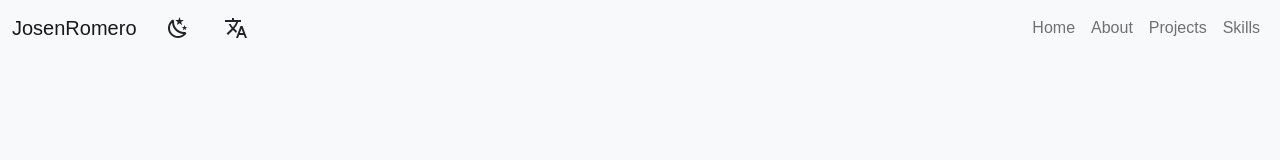
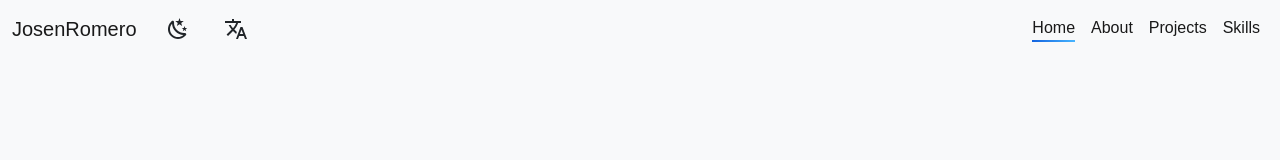
Before and after one commit to JosenRomero/My_Portfolio, a React (Create React App) app: page / in a window 1280 px wide. Shown: the top 160 px of the page. Built offline with nearby package versions, Linux system fonts and the light colour scheme.

Commit message:
add useScrollspy hook

```diff
--- a/src/App.css
+++ b/src/App.css
@@ -59,3 +59,29 @@ section {
     color: #f5f5f5;
     background-color: #191919;
 }
+
+.nav-link {
+    color: rgba(0,0,0,.9) !important;
+}
+
+nav .navbar-nav>a:after {
+    display: block;
+    width: 0;
+    height: 2px;
+    background: linear-gradient(to right, #1363DF 0%, #47B5FF 100%);
+    content: "";
+    transition: width 0.2s;
+}
+
+nav .navbar-nav>a:hover:after {
+    width: 100%;
+}
+
+nav .navbar-nav>.blueActive:after {
+    display: block !important;
+    width: 100% !important;
+    height: 2px !important;
+    background: linear-gradient(to right, #1363DF 0%, #47B5FF 100%) !important;
+    content: "" !important;
+    transition: width 0.2s !important;
+}
--- a/src/components/Menu.jsx
+++ b/src/components/Menu.jsx
@@ -12,11 +12,15 @@ import { ThemeContext } from '../context/theme-context';
 import { mdiWhiteBalanceSunny } from '@mdi/js';
 import { mdiWeatherNight } from '@mdi/js';
 
+import { useScrollspy } from '../hooks/useScrollspy';
+
 const Menu = () => {
 
     const { t, i18n } = useTranslation();
 
     const { dark, theme, toggle } = useContext(ThemeContext);
+
+    const { addActiveClass } = useScrollspy(["home", "about", "projects", "skills"], 50);
 
     const changeLanguage = (e) => {
         i18n.changeLanguage(e.target.value);
@@ -25,7 +29,7 @@ const Menu = () => {
     const changeTheme = () => toggle();
 
     return(
-        <Navbar expand="lg" fixed="top" bg={theme} variant={theme} collapseOnSelect>
+        <Navbar expand="sm" fixed="top" bg={theme} variant={theme} collapseOnSelect>
             <Container fluid>
                 <Navbar.Brand href="/">JosenRomero</Navbar.Brand>
                 <Button variant="transparent">
@@ -35,7 +39,7 @@ const Menu = () => {
                     <Dropdown.Toggle variant="transparent" id="dropdown-basic">
                         <Icon path={mdiTranslate} color={dark ? "#fff" : "#212529"} size={1}/>
                     </Dropdown.Toggle>
-                    <Dropdown.Menu align={{ lg: 'start' }}>
+                    <Dropdown.Menu align={{ sm: 'start' }}>
                         <Dropdown.ItemText>{ t("menu.language") }</Dropdown.ItemText>
                         <Dropdown.Divider />
                         <Dropdown.Item as="button" className={i18n.resolvedLanguage === 'es' ? "bg-secondary text-light" : ""} onClick={changeLanguage} value='es'>Español</Dropdown.Item>
@@ -45,10 +49,10 @@ const Menu = () => {
                 <Navbar.Toggle aria-controls="basic-navbar-nav" />
                 <Navbar.Collapse id="basic-navbar-nav">
                     <Nav className="ms-auto">
-                        <Nav.Link href="/#home" eventKey={1}>{ t("menu.home") }</Nav.Link>
-                        <Nav.Link href="/#about" eventKey={2}>{ t("menu.about") }</Nav.Link>
-                        <Nav.Link href="/#projects" eventKey={3}>{ t("menu.projects") }</Nav.Link>
-                        <Nav.Link href="/#skills" eventKey={4}>{ t("menu.skills") }</Nav.Link>
+                        <Nav.Link className={addActiveClass("home")} href="/#home" eventKey={1}>{ t("menu.home") }</Nav.Link>
+                        <Nav.Link className={addActiveClass("about")} href="/#about" eventKey={2}>{ t("menu.about") }</Nav.Link>
+                        <Nav.Link className={addActiveClass("projects")} href="/#projects" eventKey={3}>{ t("menu.projects") }</Nav.Link>
+                        <Nav.Link className={addActiveClass("skills")} href="/#skills" eventKey={4}>{ t("menu.skills") }</Nav.Link>
                     </Nav>
                 </Navbar.Collapse>
             </Container>
--- /dev/null
+++ b/src/hooks/useScrollspy.jsx
@@ -0,0 +1,53 @@
+import { useState, useLayoutEffect } from "react";
+
+export const useScrollspy = (ids, offset) => {
+
+    const [activeId, setActiveId] = useState("");
+
+    useLayoutEffect(() => {
+
+        const listener = () => {
+
+            const scroll = window.pageYOffset;
+
+            const position = ids.map((id) => {
+
+                const element = document.getElementById(id);
+
+                if (!element) return { id, top: -1, bottom: -1 };
+
+                const rect = element.getBoundingClientRect();
+                const top = clamp(rect.top + scroll - offset);
+                const bottom = clamp(rect.bottom + scroll - offset);
+
+                return { id, top, bottom };
+
+            }).find(({ top, bottom }) => isBetween(scroll, top, bottom));
+
+            setActiveId(position?.id || "");
+
+        };
+
+        listener();
+
+        window.addEventListener("resize", listener);
+        window.addEventListener("scroll", listener);
+
+        return () => {
+            window.removeEventListener("resize", listener);
+            window.removeEventListener("scroll", listener);
+        };
+
+    }, [ids, offset]);
+
+    const clamp = (value) => Math.max(0, value);
+
+    const isBetween = (value, floor, ceil) => value >= floor && value <= ceil;
+
+    const addActiveClass = (id) => activeId === id ? "blueActive" : ""
+
+    return {
+        addActiveClass
+    }
+
+}
--- a/src/pages/HomePage.jsx
+++ b/src/pages/HomePage.jsx
@@ -10,9 +10,7 @@ const HomePage = () => {
         <>
             <Header />
             <About />
-            <hr className="col-md-10 offset-md-1" />
             <Projects />
-            <hr className="col-md-10 offset-md-1" />
             <Skills />
         </>
     );
```
